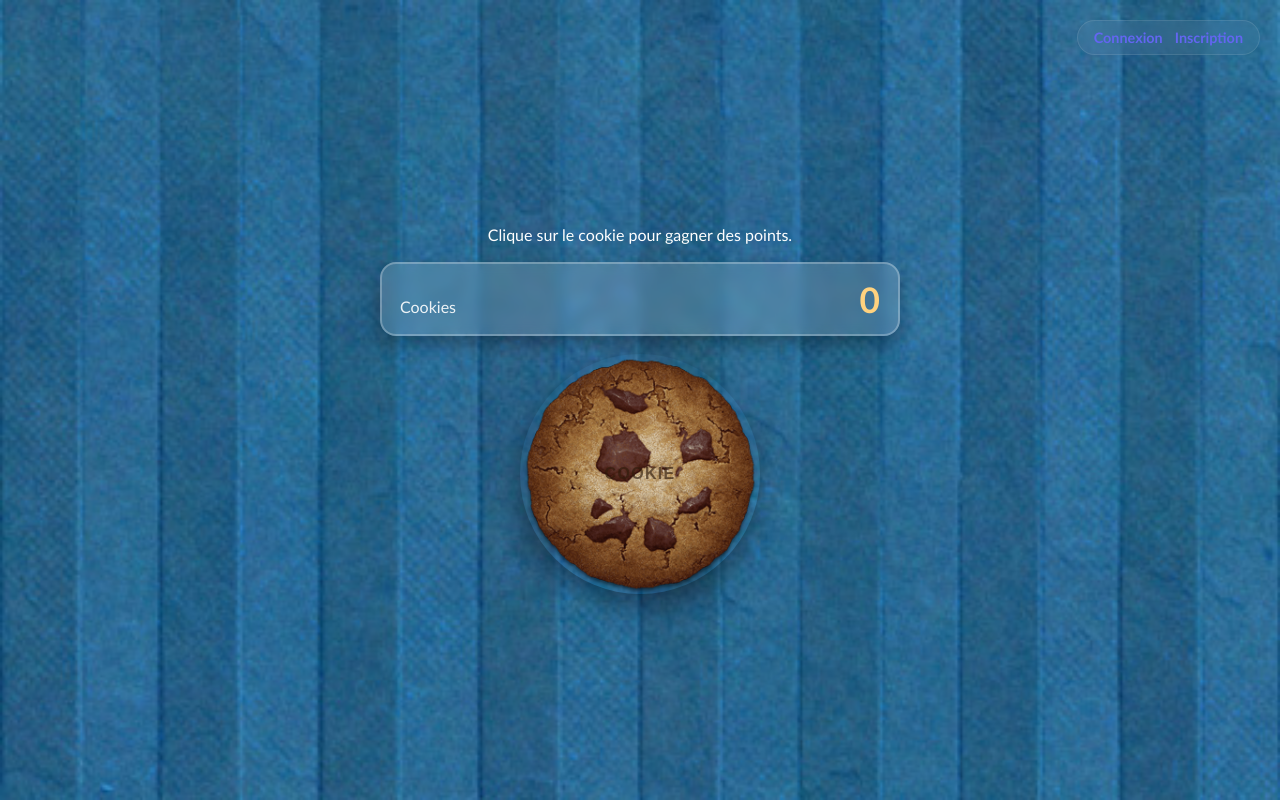
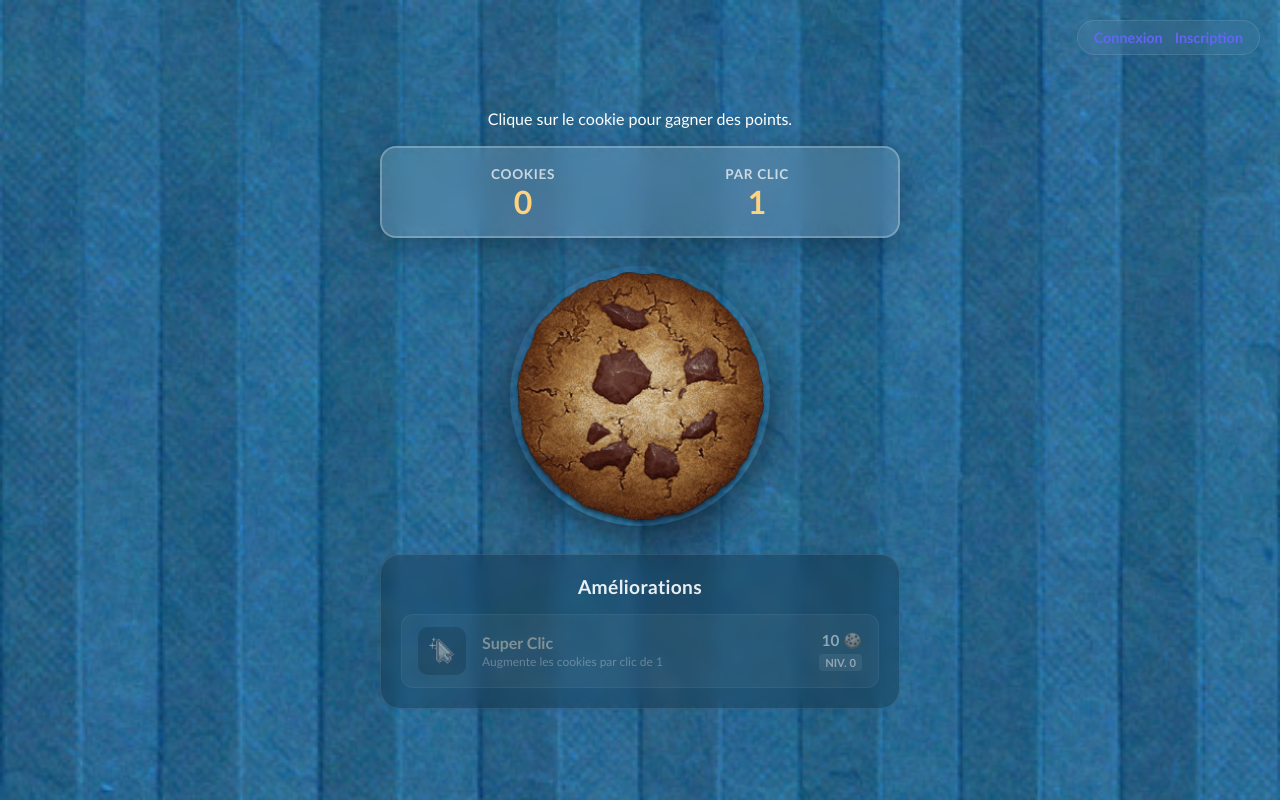
Before and after one commit to Thomas-co1/Thomas-co1-cookie-clicker-TCO-NCA, a Node project: template views/index.ejs in a window 1280 px wide. Run offline with Node 20 templates, Linux system fonts and the light colour scheme; the template is opened without the code that fills it, so the values that code supplies are empty.

Commit message:
feat(ui): add upgrades panel with premium styling

```diff
--- a/public/stylesheets/style.css
+++ b/public/stylesheets/style.css
@@ -46,50 +46,165 @@ body {
   background: var(--panel);
   border: 2px solid var(--panel-border);
   border-radius: 16px;
-  padding: 14px 18px;
+  padding: 18px 24px;
   display: flex;
-  justify-content: space-between;
-  align-items: baseline;
-  box-shadow: 0 8px 18px rgba(0, 0, 0, 0.3);
-  backdrop-filter: blur(6px);
+  justify-content: space-around;
+  align-items: center;
+  box-shadow: 0 8px 32px rgba(0, 0, 0, 0.3);
+  backdrop-filter: blur(12px);
+}
+
+.score-group {
+  display: flex;
+  flex-direction: column;
+  align-items: center;
+  gap: 4px;
 }
 
 .score-label {
-  font-size: 1rem;
-  opacity: 0.9;
+  font-size: 0.85rem;
+  font-weight: 600;
+  text-transform: uppercase;
+  letter-spacing: 0.05em;
+  opacity: 0.7;
 }
 
 .score-value {
-  font-size: 2.2rem;
-  font-weight: 700;
+  font-size: 2rem;
+  font-weight: 800;
   color: var(--accent);
+  line-height: 1;
 }
 
 .cookie-button {
-  width: clamp(160px, 42vw, 240px);
+  width: clamp(180px, 50vw, 260px);
   aspect-ratio: 1;
   border: none;
   border-radius: 999px;
   background: var(--cookie-image-url) center / contain no-repeat;
-  box-shadow: 0 12px 30px rgba(0, 0, 0, 0.4);
+  box-shadow: 0 12px 40px rgba(0, 0, 0, 0.5);
   cursor: pointer;
-  transition: transform 120ms ease, filter 120ms ease;
+  transition: transform 150ms cubic-bezier(0.175, 0.885, 0.32, 1.275), filter 150ms ease;
+  margin: 10px 0;
 }
 
 .cookie-button:hover {
-  transform: translateY(-2px) scale(1.02);
-  filter: saturate(1.05);
+  transform: scale(1.05);
+  filter: brightness(1.1) saturate(1.1);
 }
 
 .cookie-button:active {
-  transform: translateY(2px) scale(0.98);
+  transform: scale(0.95);
 }
 
 .cookie-fallback {
+  display: none;
+}
+
+.upgrades-panel {
+  width: 100%;
+  background: rgba(0, 0, 0, 0.2);
+  border-radius: 20px;
+  padding: 20px;
+  border: 1px solid rgba(255, 255, 255, 0.1);
+  backdrop-filter: blur(8px);
+}
+
+.section-title {
+  margin: 0 0 16px 0;
+  font-size: 1.2rem;
+  font-weight: 700;
+  letter-spacing: 0.02em;
+  opacity: 0.9;
+  text-align: center;
+}
+
+.upgrades-list {
+  display: flex;
+  flex-direction: column;
+  gap: 12px;
+}
+
+.upgrade-item {
+  display: flex;
+  align-items: center;
+  gap: 16px;
+  background: rgba(255, 255, 255, 0.08);
+  border: 1px solid rgba(255, 255, 255, 0.1);
+  border-radius: 12px;
+  padding: 12px 16px;
+  cursor: pointer;
+  color: inherit;
+  font-family: inherit;
+  transition: all 0.2s ease;
+  text-align: left;
+  width: 100%;
+}
+
+.upgrade-item:hover:not(:disabled) {
+  background: rgba(255, 255, 255, 0.15);
+  transform: translateX(4px);
+  border-color: var(--accent);
+}
+
+.upgrade-item:disabled {
+  opacity: 0.5;
+  cursor: not-allowed;
+  filter: grayscale(0.8);
+}
+
+.upgrade-icon-container {
+  width: 48px;
+  height: 48px;
+  background: rgba(0, 0, 0, 0.3);
+  border-radius: 10px;
+  display: flex;
+  align-items: center;
+  justify-content: center;
+  flex-shrink: 0;
+}
+
+.upgrade-icon {
+  width: 32px;
+  height: 32px;
+  object-fit: contain;
+}
+
+.upgrade-info {
+  flex-grow: 1;
+  display: flex;
+  flex-direction: column;
+  gap: 2px;
+}
+
+.upgrade-name {
+  font-weight: 700;
   font-size: 1rem;
-  font-weight: 700;
-  letter-spacing: 0.08em;
+  color: var(--accent);
+}
+
+.upgrade-desc {
+  font-size: 0.75rem;
+  opacity: 0.6;
+}
+
+.upgrade-meta {
+  display: flex;
+  flex-direction: column;
+  align-items: flex-end;
+  gap: 4px;
+}
+
+.upgrade-cost {
+  font-weight: 800;
+  font-size: 0.95rem;
+}
+
+.upgrade-count {
+  font-size: 0.7rem;
+  font-weight: 600;
+  background: rgba(255, 255, 255, 0.15);
+  padding: 2px 6px;
+  border-radius: 4px;
   text-transform: uppercase;
-  color: rgba(47, 27, 12, 0.65);
-  line-height: 1;
 }
--- a/views/index.ejs
+++ b/views/index.ejs
@@ -73,13 +73,38 @@
       <p class="subtitle">Clique sur le cookie pour gagner des points.</p>
 
       <section class="score-card" aria-live="polite">
-        <span class="score-label">Cookies</span>
-        <span id="cookie-count" class="score-value">0</span>
+        <div class="score-group">
+          <span class="score-label">Cookies</span>
+          <span id="cookie-count" class="score-value">0</span>
+        </div>
+        <div class="score-group">
+          <span class="score-label">Par clic</span>
+          <span id="cookies-per-click" class="score-value">1</span>
+        </div>
       </section>
 
       <button id="cookie-button" class="cookie-button" type="button" aria-label="Cliquer sur le cookie">
         <span class="cookie-fallback" aria-hidden="true">Cookie</span>
       </button>
+
+      <section class="upgrades-panel">
+        <h2 class="section-title">Améliorations</h2>
+        <div class="upgrades-list">
+          <button id="upgrade-click" class="upgrade-item" type="button">
+            <div class="upgrade-icon-container">
+              <img src="/images/click_upgrade.png" alt="Clic" class="upgrade-icon">
+            </div>
+            <div class="upgrade-info">
+              <span class="upgrade-name">Super Clic</span>
+              <span class="upgrade-desc">Augmente les cookies par clic de 1</span>
+            </div>
+            <div class="upgrade-meta">
+              <span class="upgrade-cost"><span id="upgrade-click-cost">10</span> 🍪</span>
+              <span class="upgrade-count">Niv. <span id="upgrade-click-count">0</span></span>
+            </div>
+          </button>
+        </div>
+      </section>
     </main>
 
     <script src='/javascripts/clicker.js'></script>
```
